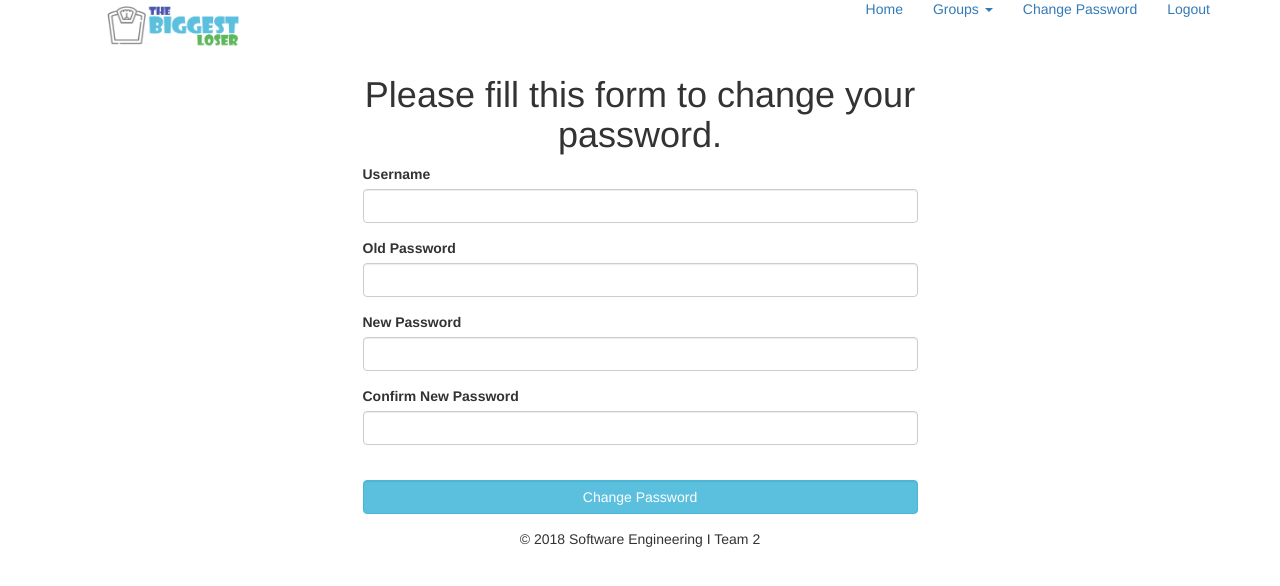
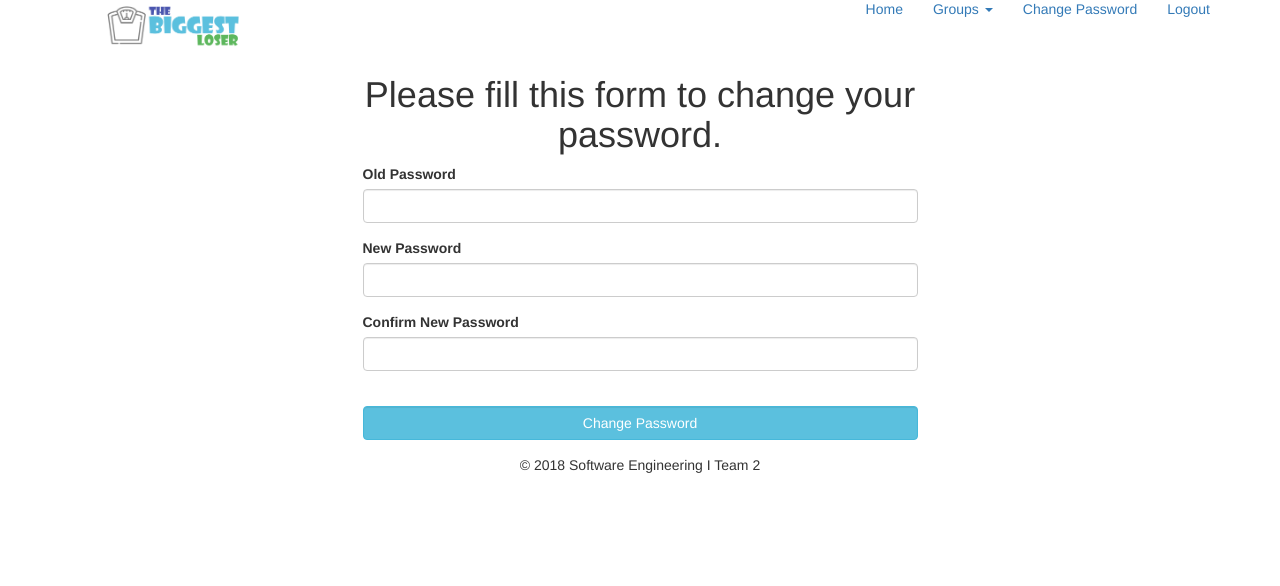
Before and after one commit to UWO-SE1-TEAM2/BiggestLoserApp, a PHP site: page /php/changePassword.php in a window 1280 px wide. Shown: the part 16-602 px from the top of the page. Run offline with PHP 8.4, Linux system fonts and the light colour scheme; the visitor is signed in with stand-in values (Sample User, id 1).

Commit message:
Update password function working now

```diff
--- a/js/functions.js
+++ b/js/functions.js
@@ -7,12 +7,3 @@ window.onload = function()
 			.css('color', 'red');
 	});
 }
-window.onload = function()
-{
-	$('#confirmNewPassword').on('keyup', function () {
-	    if ($(this).val() == $('#NewPassword').val()) {
-	        $('#confirmMsg').html('Password Matches').css('color', 'green');
-	    } else $('#confirmMsg').html('Passwords do not match. Check and try again')
-			.css('color', 'red');
-	});
-}
--- a/php/DB/Queries/userQueries.php
+++ b/php/DB/Queries/userQueries.php
@@ -19,7 +19,7 @@
             // $query = "DELETE FROM User WHERE username = $username";
             $query = "CALL DeleteUser(?)";
             $stmt = $db->prepare($query);
-            $stmt->execute();
+            $stmt->execute($username);
             return true;
         } catch (PDOException $e){
             db_disconnect();
@@ -31,9 +31,9 @@
         global $db;
         try{
             // $query = "UPDATE User SET Password = ?";
-            $query = "CALL UpdatePasswordForUser(?)";
+            $query = "CALL UpdatePasswordForUser(?, ?)";
             $stmt = $db->prepare($query);
-            $stmt->execute([$password, $username]);
+			$stmt->execute([password_hash($password, PASSWORD_BCRYPT), $username]);
             return true;
         } catch (PDOException $e){
             db_disconnect();
--- a/php/changePassword.php
+++ b/php/changePassword.php
@@ -1,7 +1,37 @@
 <?PHP
 	session_start()  ;
+	if(!isset($_SESSION['username']))
+	{
+		header("Location:" . "index.php") ;
+	}
+	else
+	{
+		$UN = $_SESSION['username'] ;
+	}
+
+
     require_once('initialize.php');
-    include('updatePassword.php');
+//    include('updatePassword.php');
+
+	if($_SERVER['REQUEST_METHOD'] == 'POST')
+	{
+		$oldPassword = $_POST['oldPassword'];
+		$result = GetUserbyUsername($UN);
+		$newPassword = $_POST['password'];
+		if(password_verify($oldPassword, $result[0]['Password']))
+		{
+			$update = UpdatePasswordForUser($newPassword, $UN);
+			if($update)
+			{
+				print "<p class='text-center text-danger'>Password successfully updated.</p>";
+			}
+			else
+			{
+				print "<p class='text-center text-danger'>Error updating password.
+				 Please try again. </p>";
+			}
+		}
+	}
 ?>
 
 <!DOCTYPE html>
@@ -26,23 +56,17 @@
 				<div class="col-md-6 col-md-offset-3">
 					<h1 class="text-center">Please fill this form to change your password.</h1>
 					<form  method="post" action="changePassword.php">
-
-				        <div class="form-group">
-				            <label for="username">Username</label>
-				            <input id="username" type="text" name="username" class="form-control" required>
-				            <span id="usernameErr"></span>
-				        </div>
 				        <div class="form-group">
 				            <label for="oldPassword"> Old Password</label>
 				            <input id="oldPassword" type="password" name="oldPassword" class="form-control" required>
 						</div>
 						<div class="form-group">
-				            <label for="newPassword">New Password</label>
-				            <input id="newPassword" type="password" name="newPassword" class="form-control" required>
+				            <label for="password">New Password</label>
+				            <input id="password" type="password" name="password" class="form-control" required>
 				        </div>
 				        <div class="form-group">
-				            <label for="confirmNewPassword">Confirm New Password</label>
-				            <input id="confirmNewPassword" type="password" name="confirmNewPassword" class="form-control" required>
+				            <label for="confirmPassword">Confirm New Password</label>
+				            <input id="confirmPassword" type="password" name="confirmPassword" class="form-control" required>
 							<br>
 				            <p id="confirmMsg" class="text-center"></p>
 				        </div>
```
